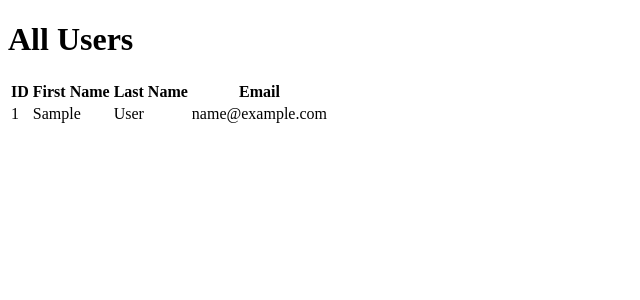
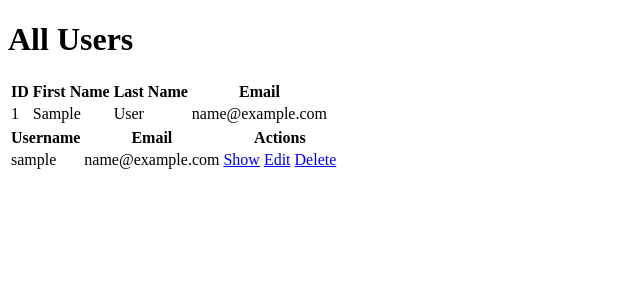
Before and after one commit to hazemjuin/python, a Flask app: page / in a window 1280 px wide. Shown: the top 300 px of the page, without its empty margins (0-640 px from the left). Run offline with Flask 3, Linux system fonts and the light colour scheme; tables that the repository leaves empty or names only in its code hold one stand-in row (values such as "Sample post").

Commit message:
users CRUD

```diff
--- a/05-flask-MySQL/practice/flask_project/server.py
+++ b/05-flask-MySQL/practice/flask_project/server.py
@@ -1,4 +1,4 @@
-from flask import Flask, render_template, request, redirect
+from flask import Flask, render_template, request, redirect, url_for
 import mysql.connector
 
 app = Flask(__name__)
@@ -49,5 +49,45 @@ def create_user():
 
     return render_template('create.html')
 
+
+@app.route('/users/<int:user_id>/show')
+def read_one(user_id):
+    user = user.query.get_or_404(user_id)
+    return render_template('read_one.html', user=user)
+
+
+@app.route('/users/<int:user_id>/edit', methods=['GET', 'POST'])
+def edit_user(user_id):
+    user = user.query.get_or_404(user_id)
+
+    if request.method == 'POST':
+        user.username = request.form['username']
+        user.email = request.form['email']
+        user.updated_at = datetime.utcnow()  # Update the 'updated_at' field
+        db_config.session.commit()
+        return redirect(url_for('read_one', user_id=user.id))
+
+    return render_template('edit_user.html', user=user)
+
+@app.route('/users/<int:user_id>/delete', methods=['POST'])
+def delete_user(user_id):
+    user = user.query.get_or_404(user_id)
+    db_config.session.delete(user)
+    db_config.session.commit()
+    return redirect(url_for('read_all'))
+
+@app.route('/users/create', methods=['GET', 'POST'])
+def create_user():
+    if request.method == 'POST':
+        # Handle form data and create a new user in the database
+        # (Assuming you have a form to collect the 'username' and 'email' fields)
+        user = user(username=request.form['username'], email=request.form['email'])
+        db_config.session.add(user)
+        db_config.session.commit()
+        return redirect(url_for('read_one', user_id=user.id))  # Redirect to Show page
+
+    return render_template('create_user.html')
+
+
 if __name__ == '__main__':
     app.run(debug=True)
--- a/05-flask-MySQL/practice/flask_project/templates/create.html
+++ b/05-flask-MySQL/practice/flask_project/templates/create.html
@@ -11,6 +11,8 @@
         <label for="email">Email:</label>
         <input type="email" id="email" name="email" required><br>
         <input type="submit" value="Create">
+        <p><a href="{{ url_for('read_all') }}">Back to All Users</a></p>
     </form>
+
 </body>
 </html>
--- a/05-flask-MySQL/practice/flask_project/templates/read_all.html
+++ b/05-flask-MySQL/practice/flask_project/templates/read_all.html
@@ -25,5 +25,25 @@
             {% endfor %}
         </tbody>
     </table>
+
+<table>
+    <tr>
+        <th>Username</th>
+        <th>Email</th>
+        <th>Actions</th> <!-- New Actions Column -->
+    </tr>
+    {% for user in users %}
+    <tr>
+        <td>{{ user.username }}</td>
+        <td>{{ user.email }}</td>
+        <td>
+        <a href="{{ url_for('read_one', user_id=user.id) }}">Show</a>
+        <a href="{{ url_for('edit_user', user_id=user.id) }}">Edit</a>
+        <a href="{{ url_for('delete_user', user_id=user.id) }}">Delete</a>
+        </td>
+    </tr>
+    {% endfor %}
+</table>
+
 </body>
 </html>
```
Also changed, not shown: 05-flask-MySQL/practice/flask_project/templates/edit_user.html (added, +23 -0 lines), 05-flask-MySQL/practice/flask_project/templates/read_one.html (added, +23 -0 lines).
